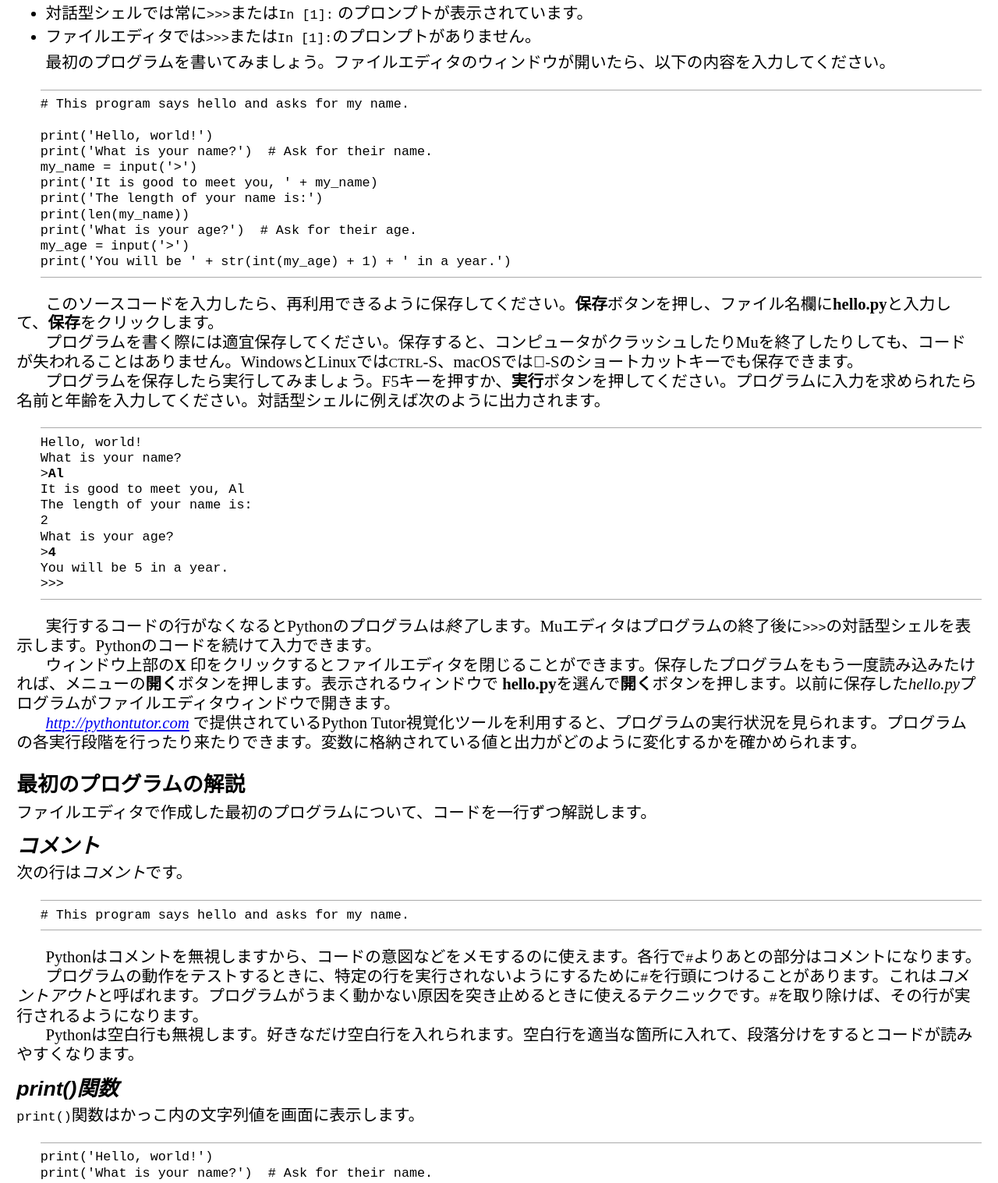
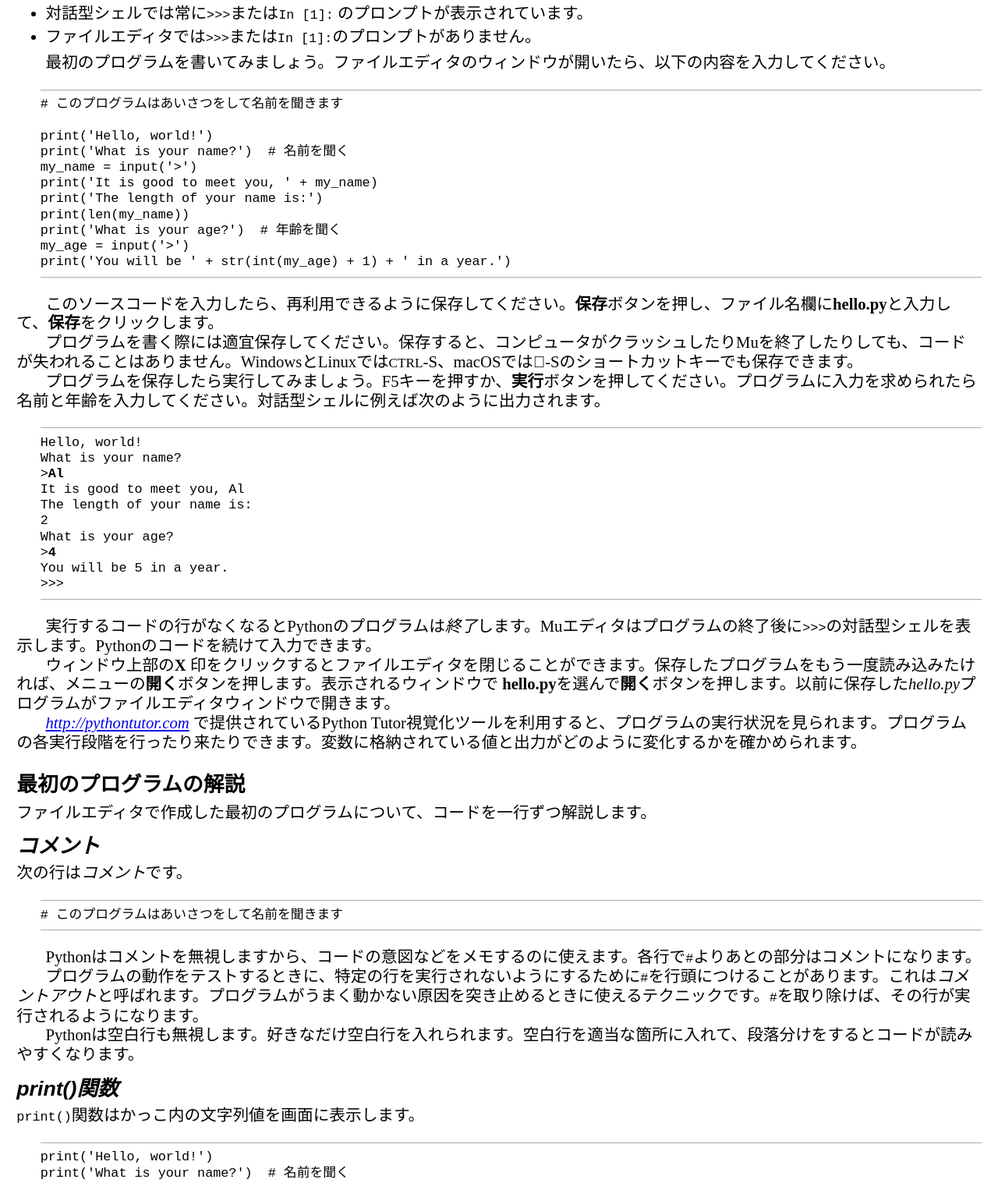
Before and after one commit to Asano-Naoki/automatetheboringstuff-japanese, a plain HTML site: page 3e/chapter1.html in a window 1280 px wide. Shown: the part 8629-10146 px from the top of the page at 78% size. Drawn offline with Linux system fonts and the light colour scheme.

Commit message:
chapter1のコード中のコメントを日本語に

```diff
--- a/3e/chapter1.html
+++ b/3e/chapter1.html
@@ -315,15 +315,15 @@ TypeError: can't multiply sequence by non-int of type 'float'</span>
 <li class="bl">ファイルエディタでは<span class="thesansmonocd_w5regular_">&gt;&gt;&gt;</span>または<span class="thesansmonocd_w5regular_">In [1]:</span>のプロンプトがありません。</li>
 </ul>
 <p class="tx">最初のプログラムを書いてみましょう。ファイルエディタのウィンドウが開いたら、以下の内容を入力してください。</p>
-<pre class="pre"><code class="calibre9"><span class="thesansmonocd_w5regular_"># This program says hello and asks for my name.</span>
+<pre class="pre"><code class="calibre9"><span class="thesansmonocd_w5regular_"># このプログラムはあいさつをして名前を聞きます</span>
 
 <span class="thesansmonocd_w5regular_">print('Hello, world!')
-print('What is your name?')  # Ask for their name.
+print('What is your name?')  # 名前を聞く
 my_name = input('&gt;')
 print('It is good to meet you, ' + my_name)
 print('The length of your name is:')
 print(len(my_name))
-print('What is your age?')  # Ask for their age.
+print('What is your age?')  # 年齢を聞く
 my_age = input('&gt;')
 print('You will be ' + str(int(my_age) + 1) + ' in a year.')</span>
 </code></pre>
@@ -351,7 +351,7 @@ What is your age?
 <section type="division" aria-labelledby="sec9">
 <h4 class="h1" id="calibre_link-1417"><span id="calibre_link-32"></span><span class="sans_futura_std_heavy_oblique_bi_">コメント</span></h4>
 <p class="tni">次の行は<i class="calibre5">コメント</i>です。</p>
-<pre class="pre"><code class="calibre9"><span class="thesansmonocd_w5regular_"># This program says hello and asks for my name.</span></code></pre>
+<pre class="pre"><code class="calibre9"><span class="thesansmonocd_w5regular_"># このプログラムはあいさつをして名前を聞きます</span></code></pre>
 <p class="tx">Pythonはコメントを無視しますから、コードの意図などをメモするのに使えます。各行で<span class="thesansmonocd_w5regular_">#</span>よりあとの部分はコメントになります。</p>
 <p class="tx">プログラムの動作をテストするときに、特定の行を実行されないようにするために<span class="thesansmonocd_w5regular_">#</span>を行頭につけることがあります。これは<i class="calibre5">コメントアウト</i>と呼ばれます。プログラムがうまく動かない原因を突き止めるときに使えるテクニックです。<span class="thesansmonocd_w5regular_">#</span>を取り除けば、その行が実行されるようになります。</p>
 <p class="tx">Pythonは空白行も無視します。好きなだけ空白行を入れられます。空白行を適当な箇所に入れて、段落分けをするとコードが読みやすくなります。</p>
@@ -360,7 +360,7 @@ What is your age?
 <h4 class="h1" id="calibre_link-1418"><span id="calibre_link-33"></span><span class="sans_futura_std_heavy_oblique_bi_">print()関数</span></h4>
 <p class="tni"><span class="thesansmonocd_w5regular_">print()</span>関数はかっこ内の文字列値を画面に表示します。</p>
 <pre class="pre"><code class="calibre9"><span class="thesansmonocd_w5regular_">print('Hello, world!')
-print('What is your name?')  # Ask for their name.</span>
+print('What is your name?')  # 名前を聞く</span>
 </code></pre>
 <p class="tx"><span class="thesansmonocd_w5regular_">print('Hello, world!')</span>行は、文字列<span class="thesansmonocd_w5regular_">'Hello, world!'</span>のテキストを表示するという意味です。この行を実行するときに、Pythonが<span class="thesansmonocd_w5regular_">print()</span>関数を<i class="calibre5">呼び出し</i>、文字列値がその関数に<i class="calibre5">渡され</i>ます。関数に渡される値のことを<i class="calibre5">引数</i>と呼びます。引用符（クォート）は画面に表示されないことに注意してください。クォートは文字列の始まりと終わりを示す記号であり、文字列値には含まれません。</p>
 <blockquote class="calibre17">
@@ -480,7 +480,7 @@ ValueError: invalid literal for int() with base 10: 'twelve'
 8
 </code></pre>
 <p class="tx">最初のプログラムの最後の3行でデータ型を適切に変換するために、<span class="thesansmonocd_w5regular_">int()</span>関数と<span class="thesansmonocd_w5regular_">str()</span>関数を使いました。</p>
-<pre class="pre"><code class="calibre9">print('What is your age?')  # Ask for their age.
+<pre class="pre"><code class="calibre9">print('What is your age?')  # 年齢を聞く
 my_age = input('&gt;')
 print('You will be ' + str(int(my_age) + 1) + ' in a year.')
 </code></pre>
@@ -514,9 +514,9 @@ True
 &gt;&gt;&gt; <b class="calibre10">type('forty two')</b>
 &lt;class 'str'&gt;
 &gt;&gt;&gt; <b class="calibre10">name = 'Zophie'</b>
-&gt;&gt;&gt; <b class="calibre10">type(name)</b>  # The name variable has a value of the string type.
+&gt;&gt;&gt; <b class="calibre10">type(name)</b>  # 変数nameの値は文字列型です
 &lt;class 'str'&gt;
-&gt;&gt;&gt; <b class="calibre10">type(len(name))</b>  # The len() function returns integer values.
+&gt;&gt;&gt; <b class="calibre10">type(len(name))</b>  # len()関数は整数値を返します
 &lt;class 'int'&gt;
 </code></pre>
 <p class="tx"> <span class="thesansmonocd_w5regular_">type()</span>関数には、値だけでなく、値に評価される変数や式を渡すこともできます（上記の例を参照）。<span class="thesansmonocd_w5regular_">type()</span>関数自体も値を返しますが、山かっこがついていることからわかるように、その値を<span class="thesansmonocd_w5regular_">spam</span> <span class="thesansmonocd_w5regular_">=</span> <span class="thesansmonocd_w5regular_">&lt;class 'str'&gt;</span>のように代入することはできません。</p>
```
